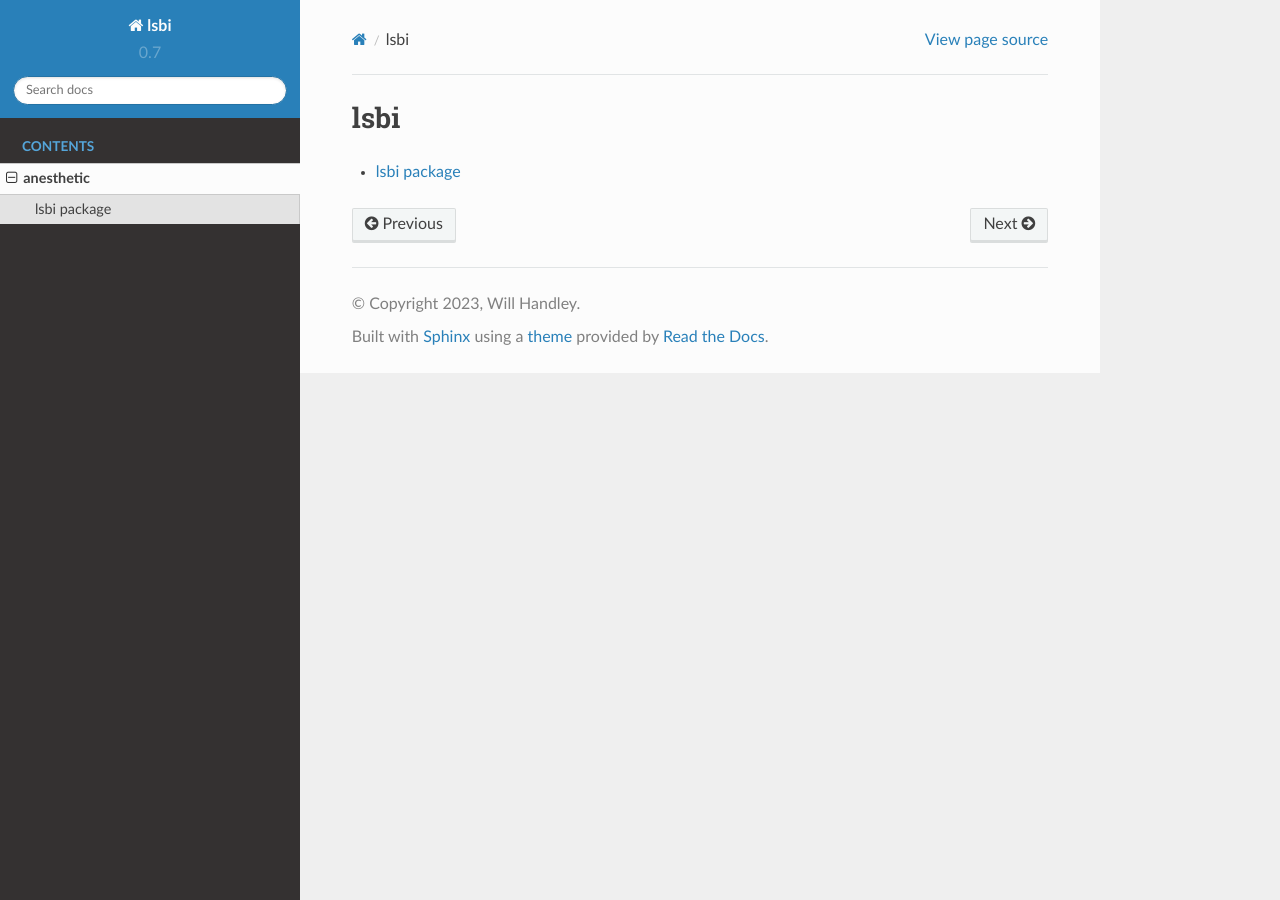
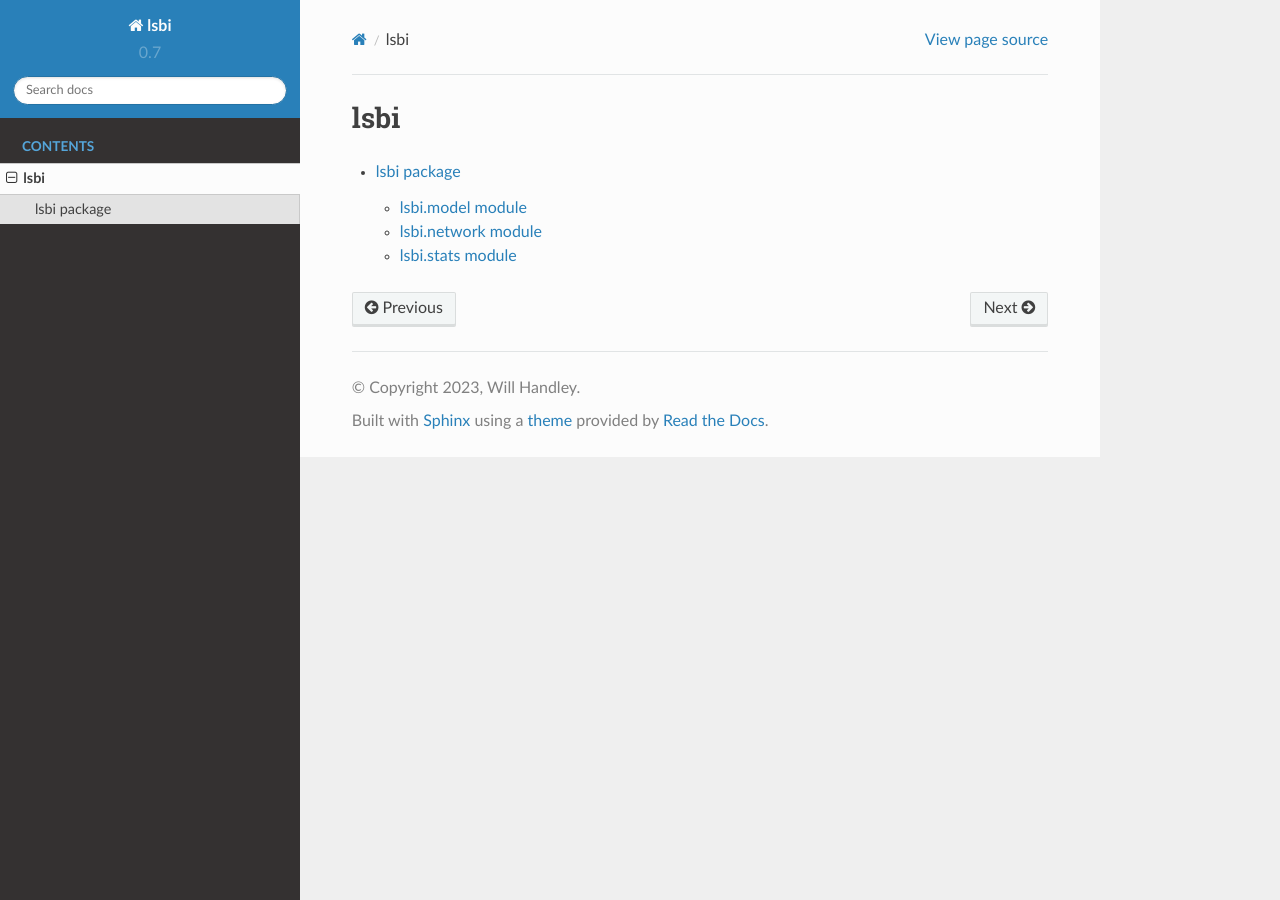
Before and after one commit to handley-lab/lsbi, a Sphinx documentation site: the page built from docs/source/modules.rst, in a window 1280 px wide. Built offline with Sphinx 7.4.7 and the Read the Docs theme 2.0.0, drawn with Linux system fonts in a browser that asks for light colours.

Commit message:
Updated documentation

```diff
--- a/docs/source/index.rst
+++ b/docs/source/index.rst
@@ -4,6 +4,6 @@
    :maxdepth: 1
    :caption: Contents
 
-   anesthetic <modules>
+   lsbi <modules>
 
 .. include:: ../../README.rst
--- a/docs/source/lsbi.rst
+++ b/docs/source/lsbi.rst
@@ -5,3 +5,30 @@ lsbi package
    :members:
    :undoc-members:
    :show-inheritance:
+
+
+lsbi.model module
+-----------------
+
+.. automodule:: lsbi.model
+   :members:
+   :undoc-members:
+   :show-inheritance:
+
+
+lsbi.network module
+-------------------
+
+.. automodule:: lsbi.network
+   :members:
+   :undoc-members:
+   :show-inheritance:
+
+
+lsbi.stats module
+-----------------
+
+.. automodule:: lsbi.stats
+   :members:
+   :undoc-members:
+   :show-inheritance:
```
